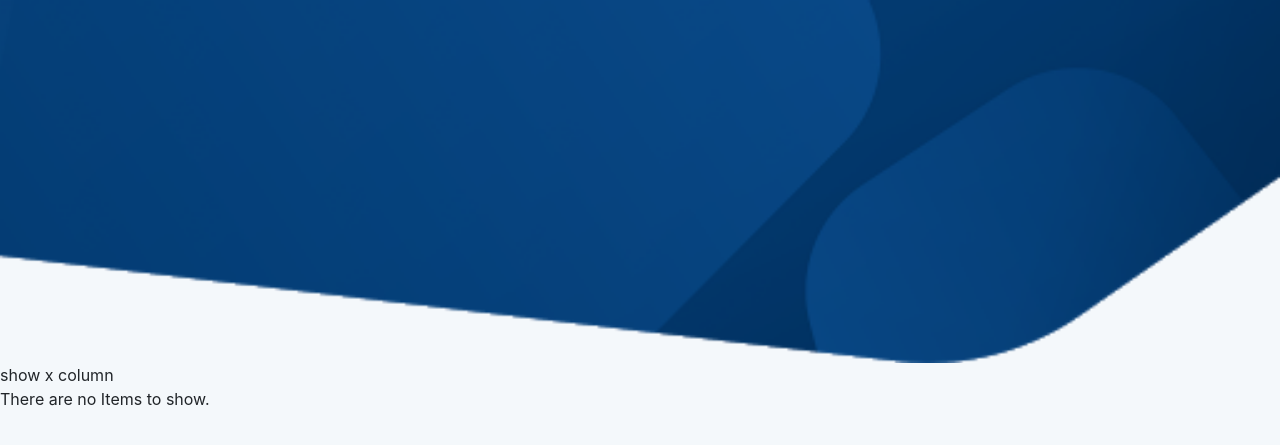
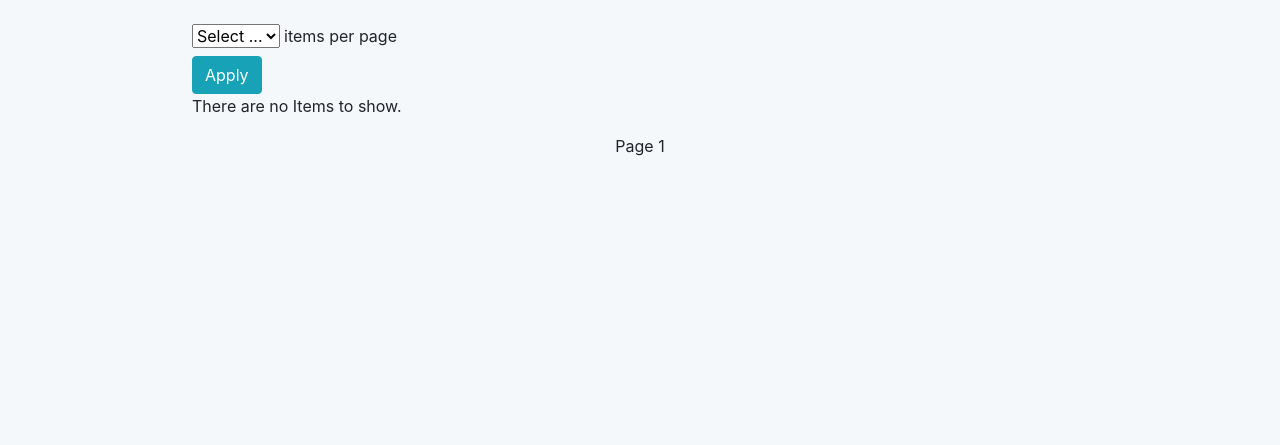
Before and after one commit to khangvu12/django_feed_reader, a Django app: page / in a window 1280 px wide. Shown: the top 445 px of the page. Run offline with Django 3.2, Linux system fonts and the light colour scheme; data that the repository does not hold is empty; some libraries are stand-ins or nearby versions.

Commit message:
add pagination

```diff
--- a/feed_reader/feed_reader_app/static/feed_reader_app/index.css
+++ b/feed_reader/feed_reader_app/static/feed_reader_app/index.css
@@ -7,7 +7,11 @@ body{
   background-color: rgb(244, 248, 251) !important;
 }
 
-#block_content{
+/* #item_number{
+  margin: 20px 15% 0px 15% !important;
+} */
+
+#block_content, #item_number{
   margin: 0px 15% !important;
 }
 
--- a/feed_reader/feed_reader_app/templates/feed_reader_app/index.html
+++ b/feed_reader/feed_reader_app/templates/feed_reader_app/index.html
@@ -9,11 +9,19 @@
 
   </head>
   <body>
-    <div class="d-flex flex-column">
-      <img src="{% static 'feed_reader_app/header.png' %}" alt="Feed Reader Header">
-      <div class="d-flex flex-row">
-        show x column
-      </div>
+    <div class="d-flex flex-column mt-4">
+      <form id="item_number" method="GET" class="">
+        <div class="d-flex flex-row">
+          <select name="paginate_by" class="mr-1 p-0">
+            <option value="">Select ...</option>
+            <option value="5">5</option>
+            <option value="10">10</option>
+            <option value="20">20</option>
+          </select>
+          <p class="m-0">items per page</p>
+        </div>
+        <input class="btn btn-info mt-2" type="submit" value="Apply">
+      </form>
       {% block content %}<!-- default content text (typically empty) -->{% endblock %}
     </div>
   </body>
--- a/feed_reader/feed_reader_app/templates/feed_reader_app/item_list_template.html
+++ b/feed_reader/feed_reader_app/templates/feed_reader_app/item_list_template.html
@@ -1,8 +1,9 @@
 {% extends "feed_reader_app/index.html" %}
 
 {% block content %}
+  <div id="block_content" class="d-flex flex-column">
     {% if item_list %}
-  <ul id="block_content">
+    <ul>
       {% for item in item_list %}
         <li class="mb-4 mt-4 item shadow p-4">
           <div class="d-flex justify-content-between mb-1">
@@ -17,4 +18,26 @@
     {% else %}
       <p>There are no Items to show.</p>
     {% endif %}
+
+    <div class="pagination align-self-center mb-5">
+      <span class="step-links">
+          {% if page_obj.has_previous %}
+              <a href="?page=1">&laquo; First</a>
+              <a href="?page={{ page_obj.previous_page_number }}"> Previous</a>
+          {% endif %}
+
+          {% if page_obj.number %}
+          <span class="current">
+              Page {{ page_obj.number }}
+          </span>
+          {% endif %}
+
+
+          {% if page_obj.has_next %}
+              <a href="?page={{ page_obj.next_page_number }}">Next</a>
+              <a href="?page={{ page_obj.paginator.num_pages }}">Last &raquo;</a>
+          {% endif %}
+      </span>
+    </div>
+  </div>
 {% endblock %}
--- a/feed_reader/feed_reader_app/views.py
+++ b/feed_reader/feed_reader_app/views.py
@@ -1,12 +1,12 @@
 from django.shortcuts import render
 from django.views.generic.list import ListView
 from .models import Item
-
 
 class ItemListView(ListView):
     model = Item
     context_object_name = 'item_list'   # Name for the list as a template variable
     template_name = 'feed_reader_app/item_list_template.html'  # Specify the template name/location
+    paginate_by = 5
 
-    def get_queryset(self):
-        return Item.objects.all() # Get items
+    def get_paginate_by(self, queryset):
+        return self.request.GET.get("paginate_by", self.paginate_by)
```
Also changed, not shown: feed_reader/feed_reader_app/static/feed_reader_app/header.png (deleted). Lines whose indentation alone changed are shown as unchanged.
